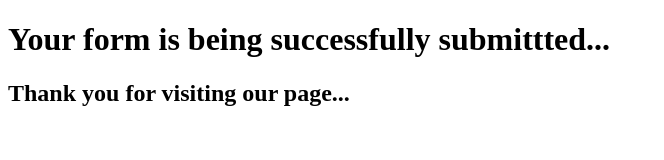
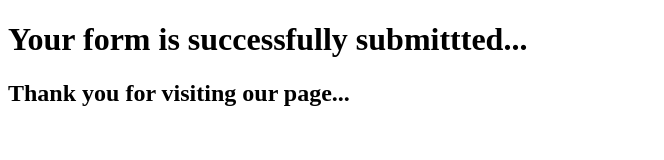
Before and after one commit to Mutemind78/Lab-3, a plain HTML site: page index2.html in a window 1280 px wide. Shown: the whole page, without its empty margins (0-664 px from the left). Drawn offline with Linux system fonts and the light colour scheme.

Commit message:
Add files via upload

```diff
--- a/index2.html
+++ b/index2.html
@@ -8,7 +8,7 @@
 </head>
 <body>
     <main>
-        <h1>Your form is being successfully submittted...</h1>
+        <h1>Your form is successfully submittted...</h1>
         <h2>Thank you for visiting our page...</h2>
     </main>
 </body>
```
